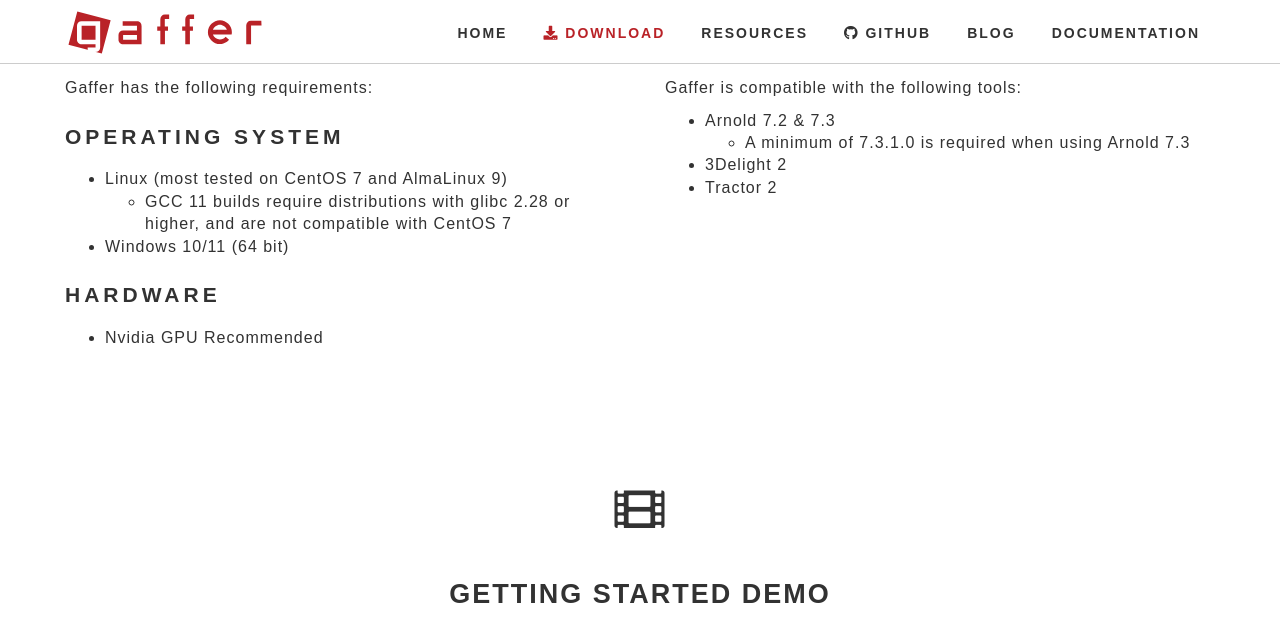
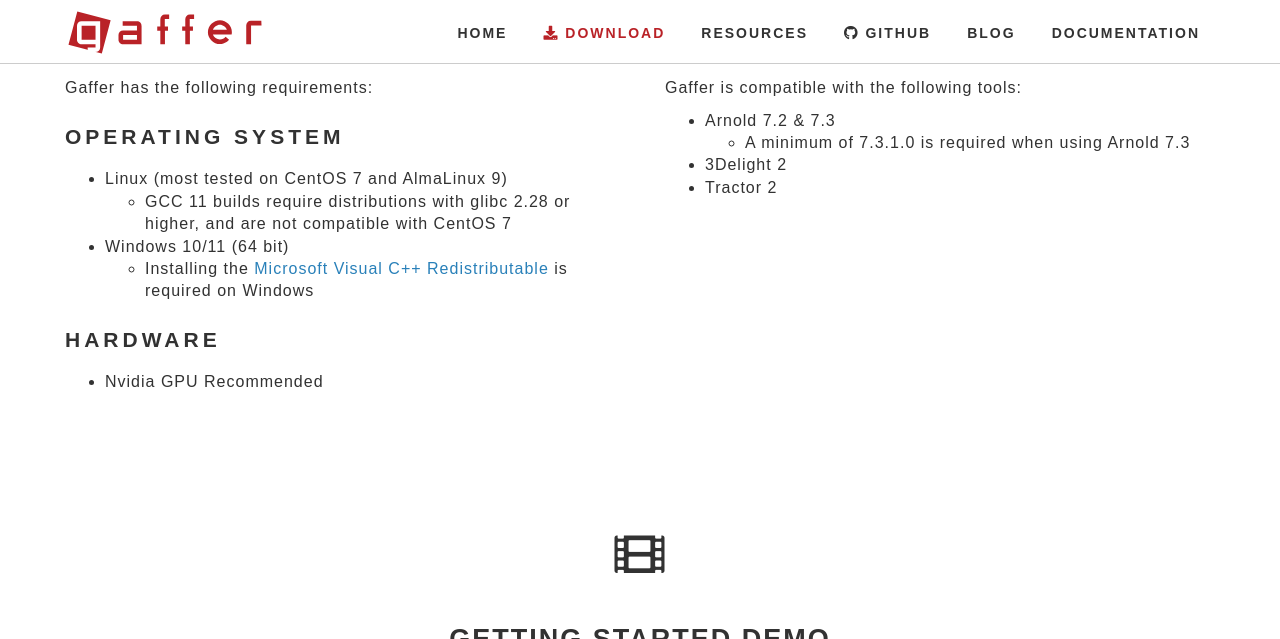
Before and after one commit to GafferHQ/gafferhq.github.io, a Jekyll site: the page built from download.html, in a window 1280 px wide and 900 px high, scrolled down 581 px, cut to the strip 0-639 px from the top of the window. Built offline with Jekyll 4.4.1, drawn with Linux system fonts in a browser that asks for light colours; some web fonts are replaced.

Commit message:
Note MSVC requirement on Windows

```diff
--- a/download.html
+++ b/download.html
@@ -37,6 +37,9 @@
                     <li>GCC 11 builds require distributions with glibc 2.28 or higher, and are not compatible with CentOS 7</li>
                 </ul>
                 <li>Windows 10/11 (64 bit)</li>
+                <ul>
+                    <li>Installing the <a href="https://learn.microsoft.com/en-US/cpp/windows/latest-supported-vc-redist?view=msvc-170#latest-microsoft-visual-c-redistributable-version">Microsoft Visual C++ Redistributable</a> is required on Windows</li>
+                </ul>
             </ul>
             <h3>Hardware</h3>
             <ul>
```
